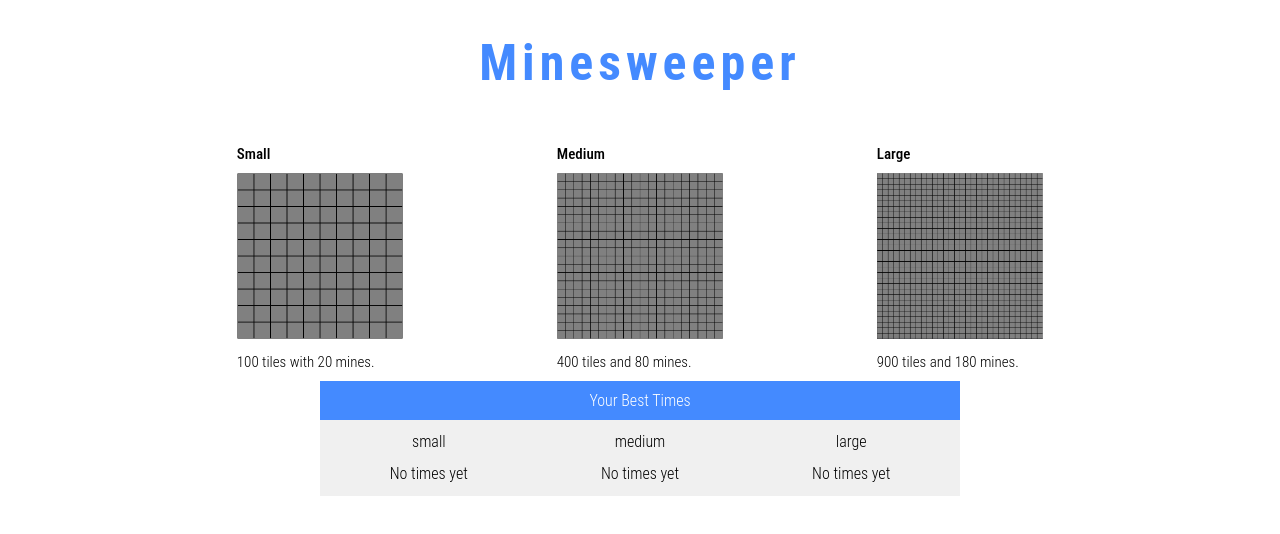
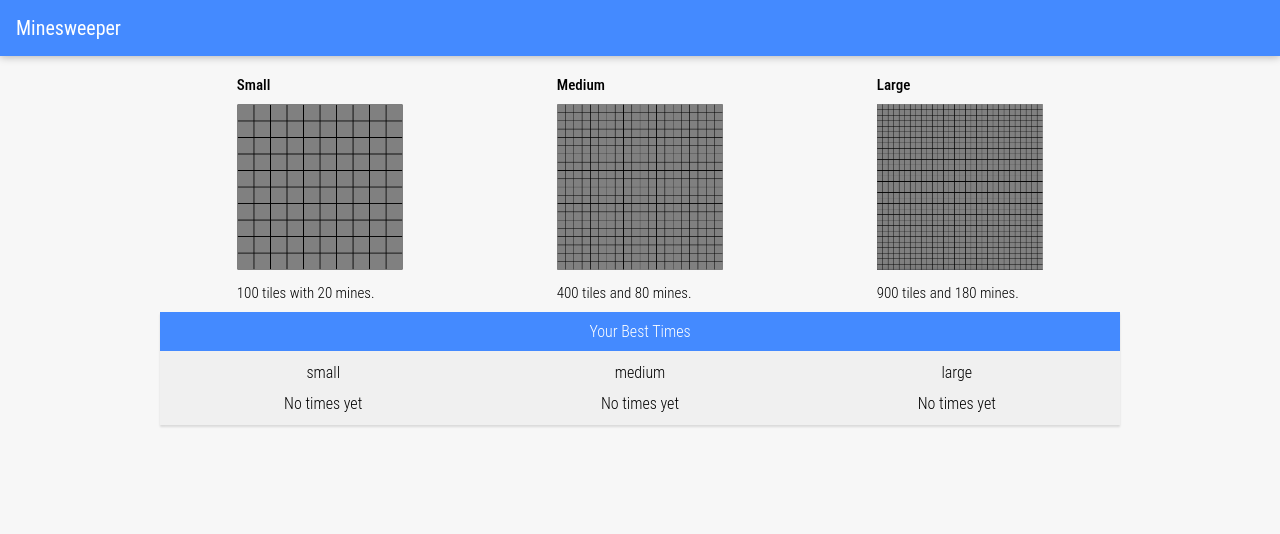
Before and after one commit to vanpeta/react-minesweeper, a React app: page / in a window 1280 px wide. Built offline with nearby package versions, Linux system fonts and the light colour scheme.

Commit message:
Adding homepage click functionality

```diff
--- a/src/components/App.js
+++ b/src/components/App.js
@@ -1,6 +1,7 @@
 import React, { Component } from 'react';
 import '../style/App.css';
 
+import Logo from "./Logo";
 import Board from "./Board";
 import Settings from "./Settings";
 import GameOverPanel from "./GameOverPanel";
@@ -10,9 +11,7 @@ class App extends Component {
     return (
       <div className="">
         <GameOverPanel />
-        <header className="">
-          <h1 className="App-title">Minesweeper</h1>
-        </header>
+        <Logo />
         <Settings />
         <Board />
       </div>
--- a/src/components/Dashboard.js
+++ b/src/components/Dashboard.js
@@ -24,7 +24,7 @@ class Dashboard extends Component {
 		this.props.clearBoard();
 		this.props.isAWinner(false, "");
 		this.props.revealBoard(false);
-		return this.props.start(this.props.started);
+		return this.props.start(false);
 	}
 
 	render() {
@@ -33,11 +33,11 @@ class Dashboard extends Component {
 							<div>Mines Flagged: {this.minesFlagged()}</div>
 							<div>Total Mines: {this.numberOfMines()}</div>
 							<Timer />
-						</div>
 							<button className="restartButton" onClick={this.handleClick}>
 								restart
 							</button>
-					 </div>;
+						</div>
+					</div>;
 	}
 }
 
--- /dev/null
+++ b/src/components/Logo.js
@@ -0,0 +1,40 @@
+import React, { Component } from 'react';
+import '../style/Logo.css';
+
+import { connect } from "react-redux";
+import { bindActionCreators } from "redux";
+
+import { start, clearBoard, revealBoard, isAWinner } from "../actions/index";
+
+class Logo extends Component {
+	constructor(props) {
+		super(props)
+		this.handleClick = this.handleClick.bind(this);
+	}
+
+	handleClick() {
+		this.props.clearBoard();
+    this.props.isAWinner(false, "");
+    this.props.revealBoard(false);
+    return this.props.start(false);
+	}
+
+	render() {
+		return (
+			<header className="">
+				<h1 className="App-title" onClick={this.handleClick}>Minesweeper</h1>
+			</header>
+		);
+	}
+}
+
+function mapDispatchToProps(dispatch) {
+  return bindActionCreators(
+    {
+			start, clearBoard, revealBoard, isAWinner
+    },
+    dispatch
+  );
+}
+
+export default connect(null, mapDispatchToProps)(Logo);
--- a/src/components/Tile.js
+++ b/src/components/Tile.js
@@ -30,7 +30,7 @@ class Tile extends Component {
     }
     // initialize game
     else if (!this.props.started) {
-      this.props.start(this.props.started);
+      this.props.start(true);
       this.props.insertMines(this.props.board, this.props.id);
     }
 		// lose game
--- a/src/reducers/reducer_board.js
+++ b/src/reducers/reducer_board.js
@@ -13,7 +13,7 @@ export default function (state = { size: "", board: [] }, action) {
 				board.length = 900;
 			}
 			while (id < board.length) {
-				board[id] = { id: id, isMine: false, isCleared: false, isFlagged: false, neighbords: [] };
+				board[id] = { id, isMine: false, isCleared: false, isFlagged: false, neighbords: [] };
 				id++;
 			}
 			let newBoard = { size: action.payload, board};
--- a/src/reducers/reducer_start.js
+++ b/src/reducers/reducer_start.js
@@ -1,7 +1,7 @@
 export default function (state = false, action) {
 	switch (action.type) {
 		case "START":
-			return !action.payload;
+			return action.payload;
 		default:
 	}
 	return state
--- a/src/style/App.css
+++ b/src/style/App.css
@@ -1,19 +1,25 @@
+* {
+padding: 0;
+margin: 0;
+}
+
+html, body {
+		margin:0;
+		padding:0;
+		min-width: 100%;
+		min-height: 100vh;
+}
 body {
 	font-family: "Roboto Condensed",Helvetica,sans-serif;
 	font-weight: 300;
-}
-
-header {
-  text-align: center;
-  color: #448aff;
-  font-size: 25px;
-  letter-spacing: .2em;
+	background-color: rgb(247, 247, 247);
 }
 
 .bestTimesComponent {
 	background-color: #f0f0f0;
-	width: 50vw;
+	width: 75vw;
 	margin: 0px auto 0px auto;
+	box-shadow: 0 2px 2px 0 rgba(0,0,0,0.12);
 }
 
 .bestTimesTitle {
@@ -36,10 +42,12 @@ th {
 	font-weight: 300;
 	padding: 0px 0px 10px 0px;
 }
+
 .bestTimeBox {
 	text-align: left;
 	margin: 5px 0px;
 	height: 10px;
+	/* border-bottom: 1px solid #e0e0e0; */
 }
 .noTime {
 	text-align: center;
@@ -70,14 +78,18 @@ th {
 	margin: 1vw auto;
 }
 
+.dashboard {
+	width: 100%;
+	margin: 0 auto;
+	height: 20vw;
+	background-color: #448aff;
+}
+
 .dashboardLeftPanel {
-	width: 60vw;
+	width: 75vw;
+	margin: 0 auto;
 	padding: 10px;
-	border-radius: 10px;
-	background-color: #448aff;
 	color: #ffffff;
-	margin: 0 20vw;
-	display: inline-block;
 	text-align: left;
 }
 
--- /dev/null
+++ b/src/style/Logo.css
@@ -0,0 +1,14 @@
+header {
+	text-align: left;
+	padding: 16px;
+	background-color: #448aff;
+	box-shadow: rgba(0, 0, 0, 0.28) 0px 0.671533px 8px;
+}
+
+.App-title {
+	display:inline-block;
+	font-size: 20px;
+	color: #ffffff;
+	font-weight: 400;
+	cursor: pointer;
+}
```
